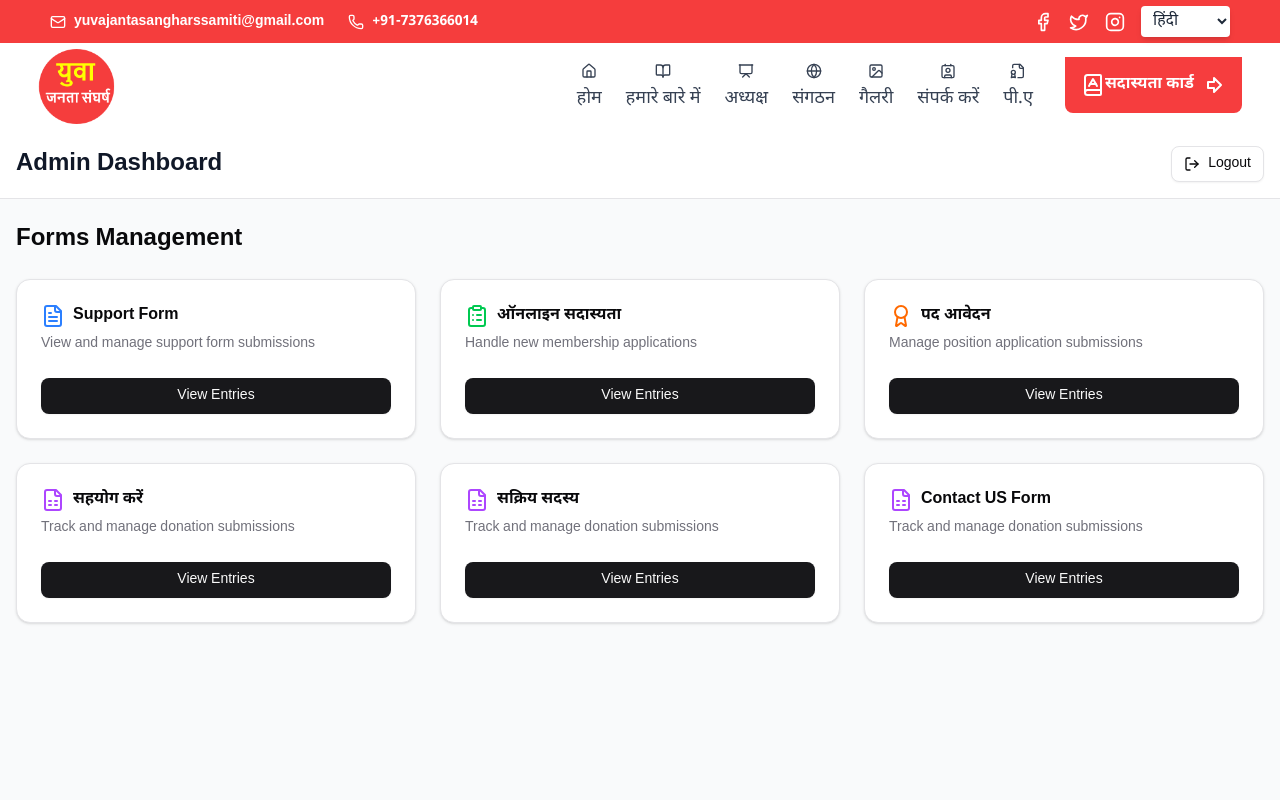
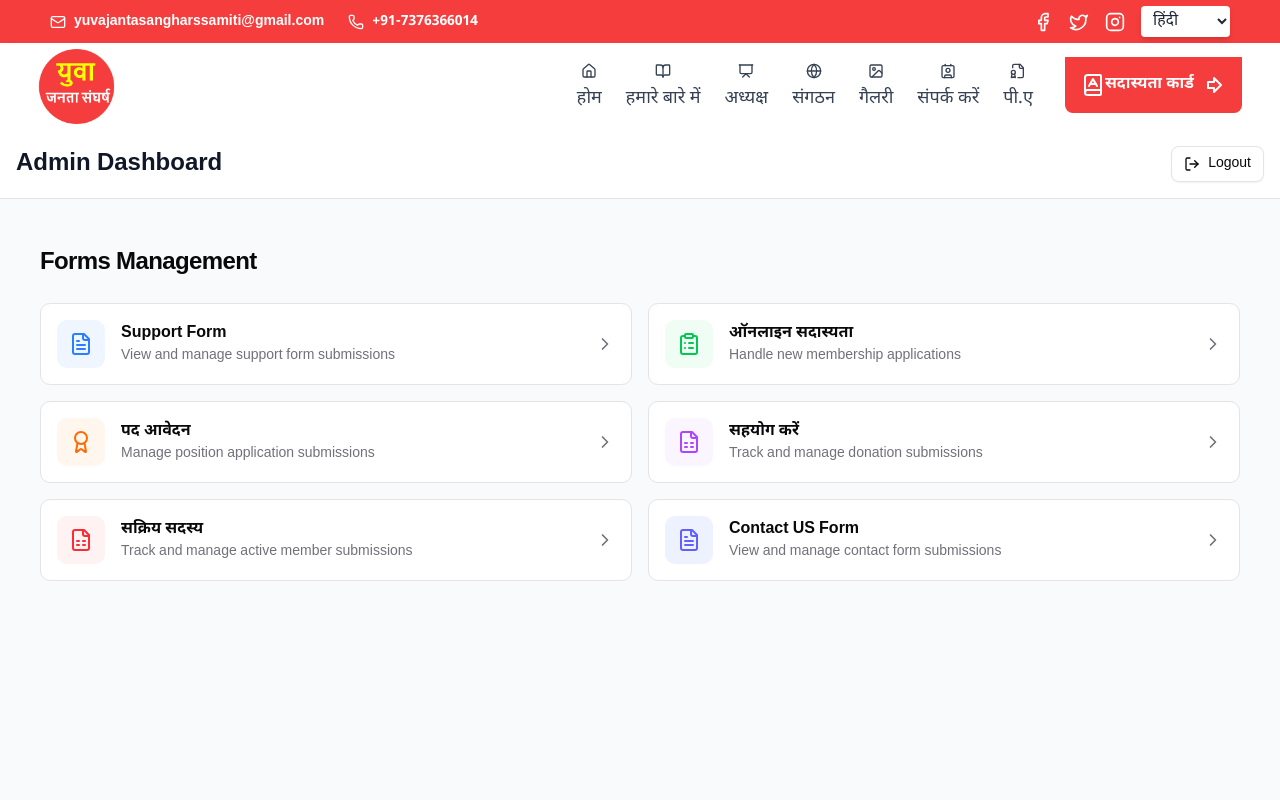
Before and after one commit to imabhaysachan20/yjss, a Next.js app: page /admin/dashboard in a window 1280 px wide. Shown: the top 800 px of the page. Built offline with nearby package versions, Linux system fonts and the light colour scheme.

Commit message:
Dashboard UI Fixes

```diff
--- a/app/admin/dashboard/page.js
+++ b/app/admin/dashboard/page.js
@@ -3,7 +3,7 @@ import React from 'react'
 import { useRouter } from 'next/navigation'
 import { Card, CardContent, CardDescription, CardHeader, CardTitle } from "@/components/ui/card"
 import { Button } from "@/components/ui/button"
-import { FileText, ClipboardList, FileSpreadsheet,Award } from 'lucide-react'
+import { FileText, ClipboardList, FileSpreadsheet, Award, ChevronRight } from 'lucide-react'
 
 function DashboardPage() {
   const router = useRouter()
@@ -14,71 +14,70 @@ function DashboardPage() {
       description: "View and manage support form submissions",
       icon: FileText,
       link: "/admin/entries/supportForm",
-      color: "text-blue-500"
+      color: "text-blue-500 bg-blue-50"
     },
     {
       title: "ऑनलाइन सदास्यता",
       description: "Handle new membership applications",
       icon: ClipboardList,
       link: "/admin/entries/members",
-      color: "text-green-500"
+      color: "text-green-500 bg-green-50"
     },
     {
       title: "पद आवेदन",
       description: "Manage position application submissions",
       icon: Award,
       link: "/admin/entries/padAvedan",
-      color: "text-orange-500"
+      color: "text-orange-500 bg-orange-50"
     },
     {
       title: "सहयोग करें",
       description: "Track and manage donation submissions",
       icon: FileSpreadsheet,
       link: "/admin/entries/donation",
-      color: "text-purple-500"
+      color: "text-purple-500 bg-purple-50"
     },
     {
       title: "सक्रिय सदस्य",
-      description: "Track and manage donation submissions",
+      description: "Track and manage active member submissions",
       icon: FileSpreadsheet,
       link: "/admin/entries/active",
-      color: "text-purple-500"
+      color: "text-red-500 bg-red-50"
     }
     ,
     {
       title: "Contact US Form",
-      description: "Track and manage donation submissions",
-      icon: FileSpreadsheet,
+      description: "View and manage contact form submissions",
+      icon: FileText,
       link: "/admin/entries/contact",
-      color: "text-purple-500"
+      color: "text-indigo-500 bg-indigo-50"
     }
   ]
 
   return (
-    <div>
-      <h2 className="text-2xl font-semibold mb-6">Forms Management</h2>
+    <div className="p-4 sm:p-6">
+      <h2 className="text-2xl font-bold tracking-tight mb-6">Forms Management</h2>
 
-      <div className="grid grid-cols-1 md:grid-cols-2 lg:grid-cols-3 gap-6">
+      <div className="grid grid-cols-1 md:grid-cols-2 gap-4">
         {forms.map((form) => {
           const Icon = form.icon
           return (
-            <Card key={form.title} className="hover:shadow-lg transition-shadow">
-              <CardHeader>
-                <div className="flex items-center gap-2">
-                  <Icon className={`h-6 w-6 ${form.color}`} />
-                  <CardTitle>{form.title}</CardTitle>
+            <div
+              key={form.title}
+              className="group flex items-center justify-between p-4 border rounded-lg hover:shadow-md hover:border-primary transition-all duration-200 cursor-pointer bg-card"
+              onClick={() => router.push(form.link)}
+            >
+              <div className="flex items-center gap-4">
+                <div className={`p-3 rounded-lg ${form.color}`}>
+                  <Icon className="h-6 w-6" />
                 </div>
-                <CardDescription>{form.description}</CardDescription>
-              </CardHeader>
-              <CardContent>
-                <Button
-                  className="w-full"
-                  onClick={() => router.push(form.link)}
-                >
-                  View Entries
-                </Button>
-              </CardContent>
-            </Card>
+                <div>
+                  <p className="font-semibold text-card-foreground">{form.title}</p>
+                  <p className="text-sm text-muted-foreground">{form.description}</p>
+                </div>
+              </div>
+              <ChevronRight className="h-5 w-5 text-muted-foreground group-hover:translate-x-1 transition-transform" />
+            </div>
           )
         })}
       </div>
```
